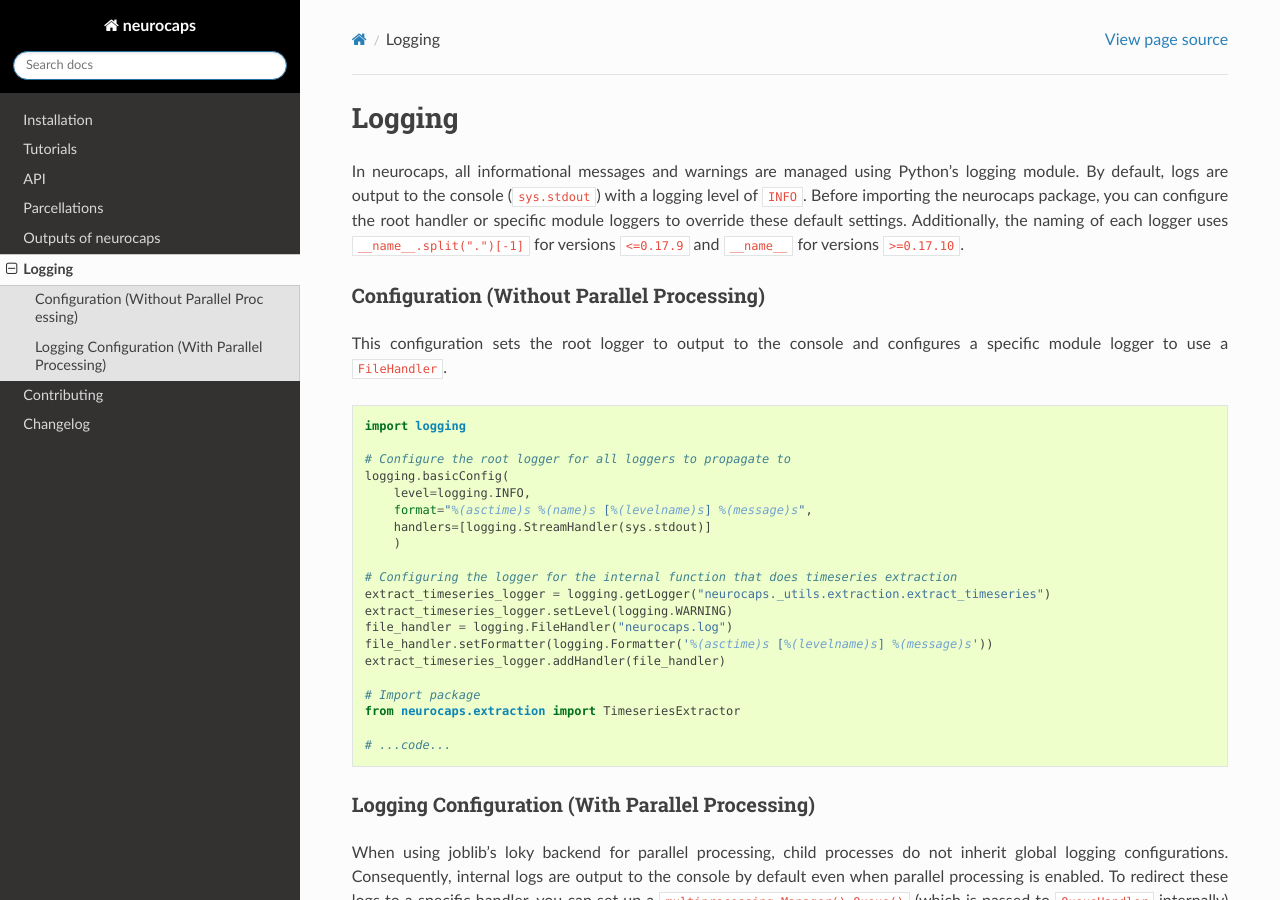
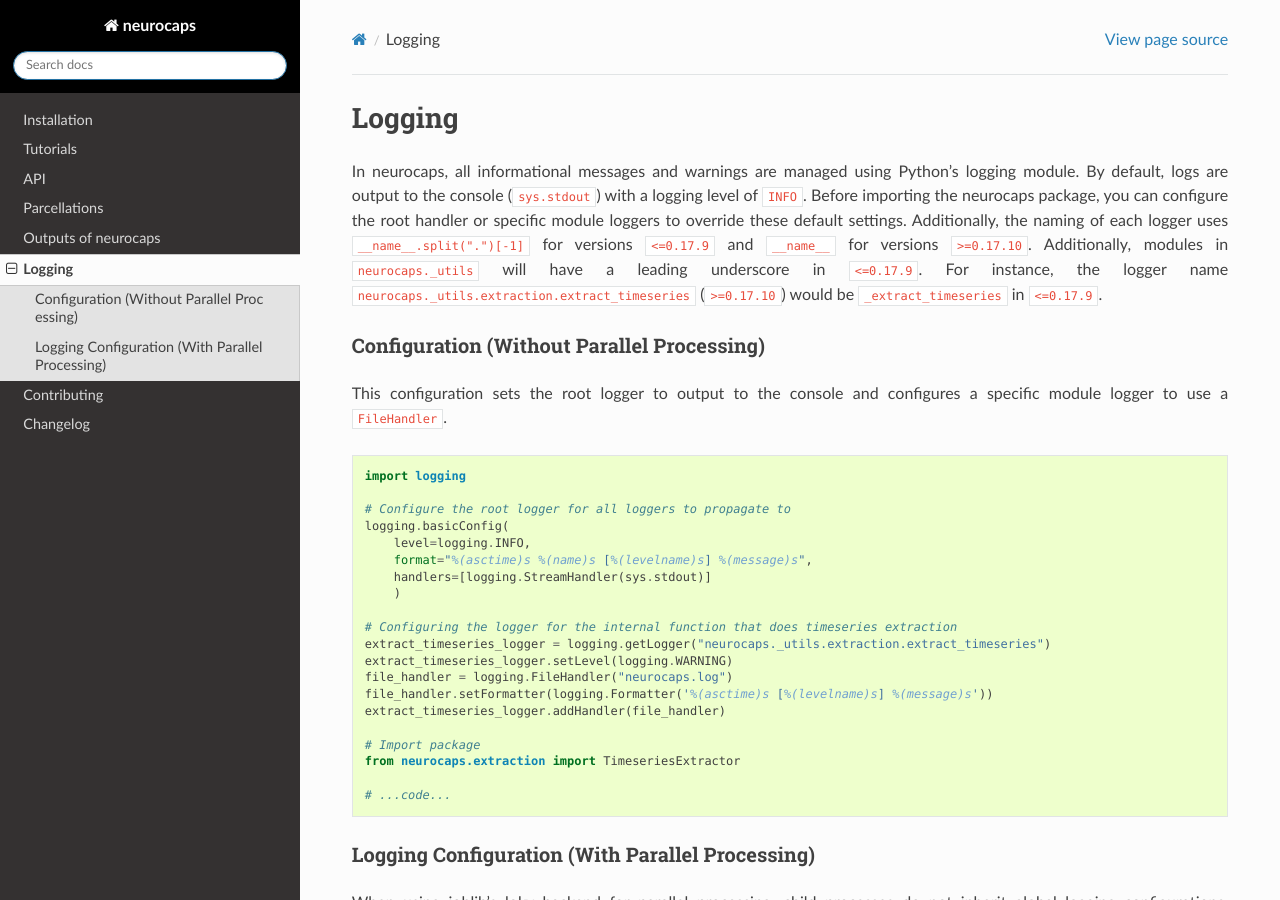
Before and after one commit to donishadsmith/neurocaps, a Sphinx documentation site: the page built from docs/logging.rst, in a window 1280 px wide and 900 px high. Built offline with Sphinx 7.4.7 and the Read the Docs theme 3.1.0, drawn with Linux system fonts in a browser that asks for light colours; the version number could not be read and is left out.

Commit message:
Logging instructions update [skip ci]

```diff
--- a/docs/logging.rst
+++ b/docs/logging.rst
@@ -5,6 +5,9 @@
 output to the console (``sys.stdout``) with a logging level of ``INFO``. Before importing the neurocaps package, you can
 configure the root handler or specific module loggers to override these default settings. Additionally, the naming of
 each logger uses ``__name__.split(".")[-1]`` for versions ``<=0.17.9`` and ``__name__`` for versions ``>=0.17.10``.
+Additionally, modules in  ``neurocaps._utils`` will have a leading underscore in ``<=0.17.9``. For instance, the logger
+name ``neurocaps._utils.extraction.extract_timeseries`` (``>=0.17.10``) would be ``_extract_timeseries`` in
+``<=0.17.9``.
 
 Configuration (Without Parallel Processing)
 -------------------------------------------
```
